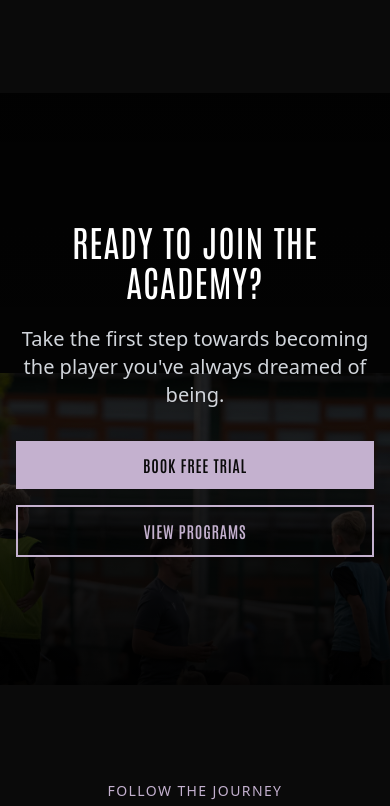
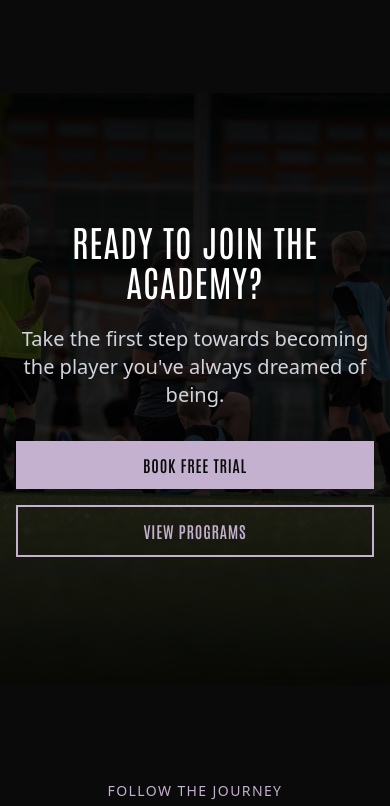
Before and after one commit to Aines25/ferdinand-soccer-academy, a website: page index.html in a window 390 px wide. Shown: the part 6024-6830 px from the top of the page. Drawn offline with nearby package versions, Linux system fonts and the light colour scheme.

Commit message:
position adjustment

```diff
--- a/index.html
+++ b/index.html
@@ -345,7 +345,7 @@
   <!-- CTA Banner -->
   <section class="relative py-32 overflow-hidden">
     <!-- Background Image -->
-    <img src="./media/join.jpg" alt="CTA Banner" class="absolute inset-0 w-full h-full object-cover object-[center_calc(50%--280px)]">
+    <img src="./media/join.jpg" alt="CTA Banner" class="absolute inset-0 w-full h-full object-cover object-top sm:object-center lg:object-[center_calc(50%--280px)]">
     <!-- Dark overlays -->
     <div class="absolute inset-0 bg-black/75"></div>
     <div class="absolute inset-0 bg-gradient-to-t from-black/80 via-transparent to-black/60"></div>
```
Also changed, not shown: dist/output.css.
